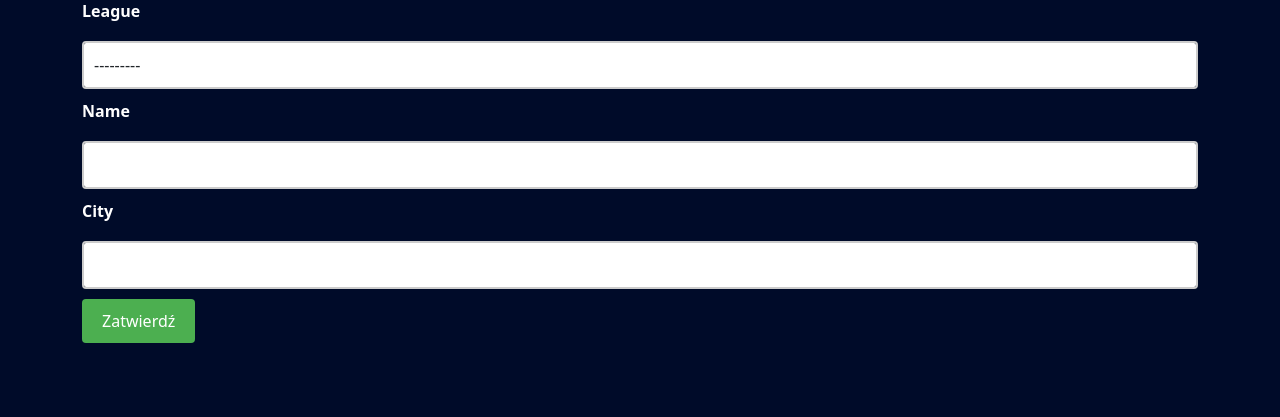
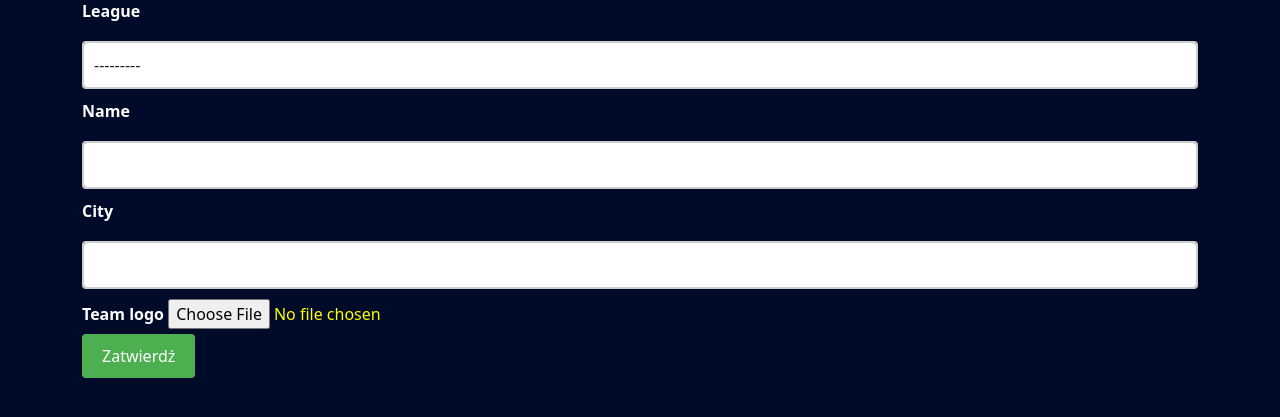
Before and after one commit to kodiQQ/Rozgrywki_Pilkarskie, a Django app: page /admin_panel/team_management/team_create/ in a window 1280 px wide. Shown: the part 75-492 px from the top of the page. Run offline with Django 5.2, Linux system fonts and the light colour scheme; a user stored in the database is signed in; data comes from the database, SQL or seed files in the repository.

Commit message:
Dodawanie zdjęć w nowych formach

```diff
--- a/mysite/base/forms.py
+++ b/mysite/base/forms.py
@@ -10,6 +10,7 @@ class TeamForm(forms.ModelForm):
             'league': forms.Select(attrs={'class': 'form-control'}),
             'name': forms.TextInput(attrs={'class': 'form-control'}),
             'city': forms.TextInput(attrs={'class': 'form-control'}),
+            'team_logo': forms.ClearableFileInput(attrs={'class': 'form-control-file'}),
         }
 '''
 class PlayerForm(ModelForm):
@@ -35,6 +36,7 @@ class PlayerForm(forms.ModelForm):
             'age': forms.NumberInput(attrs={'class': 'form-control'}),
             'nationality': forms.TextInput(attrs={'class': 'form-control'}),
             'number': forms.NumberInput(attrs={'class': 'form-control'}),
+            'image': forms.ClearableFileInput(attrs={'class': 'form-control-file'}),
         }
 
 
@@ -86,6 +88,7 @@ class LeagueForm(forms.ModelForm):
         widgets = {
             'name': forms.TextInput(attrs={'class': 'form-control'}),
             'country': forms.TextInput(attrs={'class': 'form-control'}),
+            'league_logo': forms.ClearableFileInput(attrs={'class': 'form-control-file'}),
         }
 
 
--- a/mysite/base/models.py
+++ b/mysite/base/models.py
@@ -114,7 +114,8 @@ class Player(models.Model):
     nationality = models.TextField(max_length=20)
     number = models.IntegerField()
     goals = models.IntegerField(default=0)
-    #position = models.TextField(max_length=20)
+    image=models.ImageField(null=True, blank=True, upload_to="images/")
+
 
     def __str__(self):
         return str(self.name+" "+ self.surname)
--- a/mysite/base/templates/base/admin_panel_context/League/league_form.html
+++ b/mysite/base/templates/base/admin_panel_context/League/league_form.html
@@ -1,3 +1,5 @@
+
+
 {% extends 'main.html' %}
 
 {% block content %}
@@ -14,6 +16,10 @@
             <label for="{{ form.country.id_for_label }}" class="form-label">{{ form.country.label }}</label>
             {{ form.country }}
         </div>
+        <div class="form-group">
+            <label for="{{ form.league_logo.id_for_label }}" class="form-label">{{ form.league_logo.label }}</label>
+             <p>{{ form.league_logo }}</p>
+        </div>
         <input type="submit" value="Zatwierdź" class="btn btn-success" />
     </form>
 </div>
--- a/mysite/base/templates/base/admin_panel_context/Player/player_form.html
+++ b/mysite/base/templates/base/admin_panel_context/Player/player_form.html
@@ -35,6 +35,10 @@
             <label for="{{ form.number.id_for_label }}" class="form-label">{{ form.number.label }}</label>
             {{ form.number }}
         </div>
+        <div class="form-group">
+            <label for="{{ form.image.id_for_label }}" class="form-label">{{ form.image.label }}</label>
+            {{ form.image }}
+        </div>
 
 
 
--- a/mysite/base/templates/base/admin_panel_context/Team/team_form.html
+++ b/mysite/base/templates/base/admin_panel_context/Team/team_form.html
@@ -19,6 +19,10 @@
         <label for="{{ form.city.id_for_label }}" class="form-label">{{ form.city.label }}</label>
         {{ form.city }}
     </div>
+        <div class="form-group">
+            <label for="{{ form.team_logo.id_for_label }}" class="form-label">{{ form.team_logo.label }}</label>
+            {{ form.team_logo }}
+        </div>
         <input type="submit" value="Zatwierdź" class="btn btn-success" />
     </form>
 </div>
--- a/mysite/templates/main.html
+++ b/mysite/templates/main.html
@@ -16,14 +16,7 @@
 
     }
 
-    .form-control {
-    width: 100%;
-    padding: 10px;
-    margin: 10px 0;
-    box-sizing: border-box;
-    border: 2px solid #ccc;
-    border-radius: 4px;
-}
+
 
 .btn-success {
     background-color: #4CAF50; /* Green */
@@ -102,11 +95,24 @@ h1 {
 h2 {
     color: white;
 }
+    .form-control {
+    width: 100%;
+    padding: 10px;
+    margin: 10px 0;
+    box-sizing: border-box;
+    border: 2px solid #ccc;
+    border-radius: 4px;
+}
+
+    .form-control-file {
+    color: yellow;
+}
 
 form .form-label {
     color: white; /* Kolor napisów */
     font-weight: bold;
 }
+
 
 </style>
 <body style="background-color: #000B29;">
```
